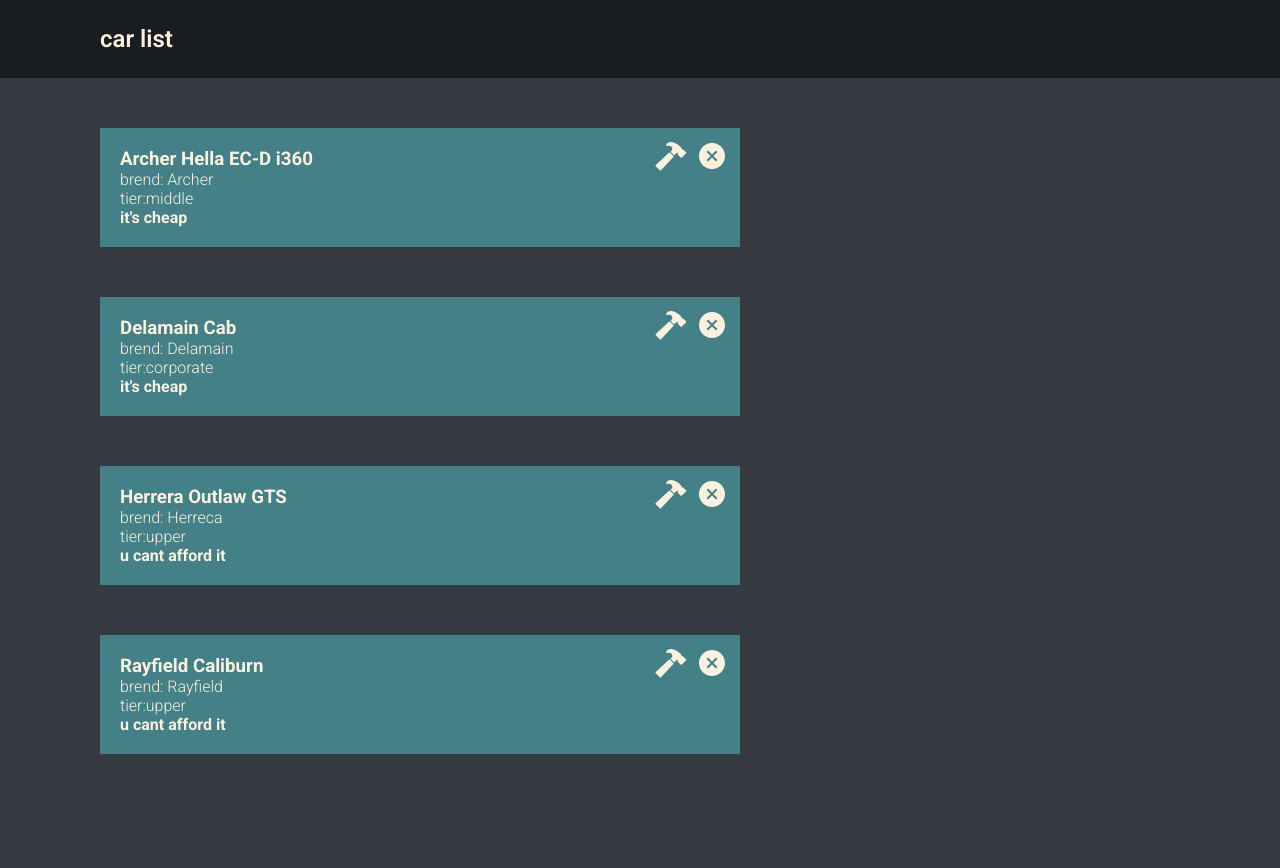
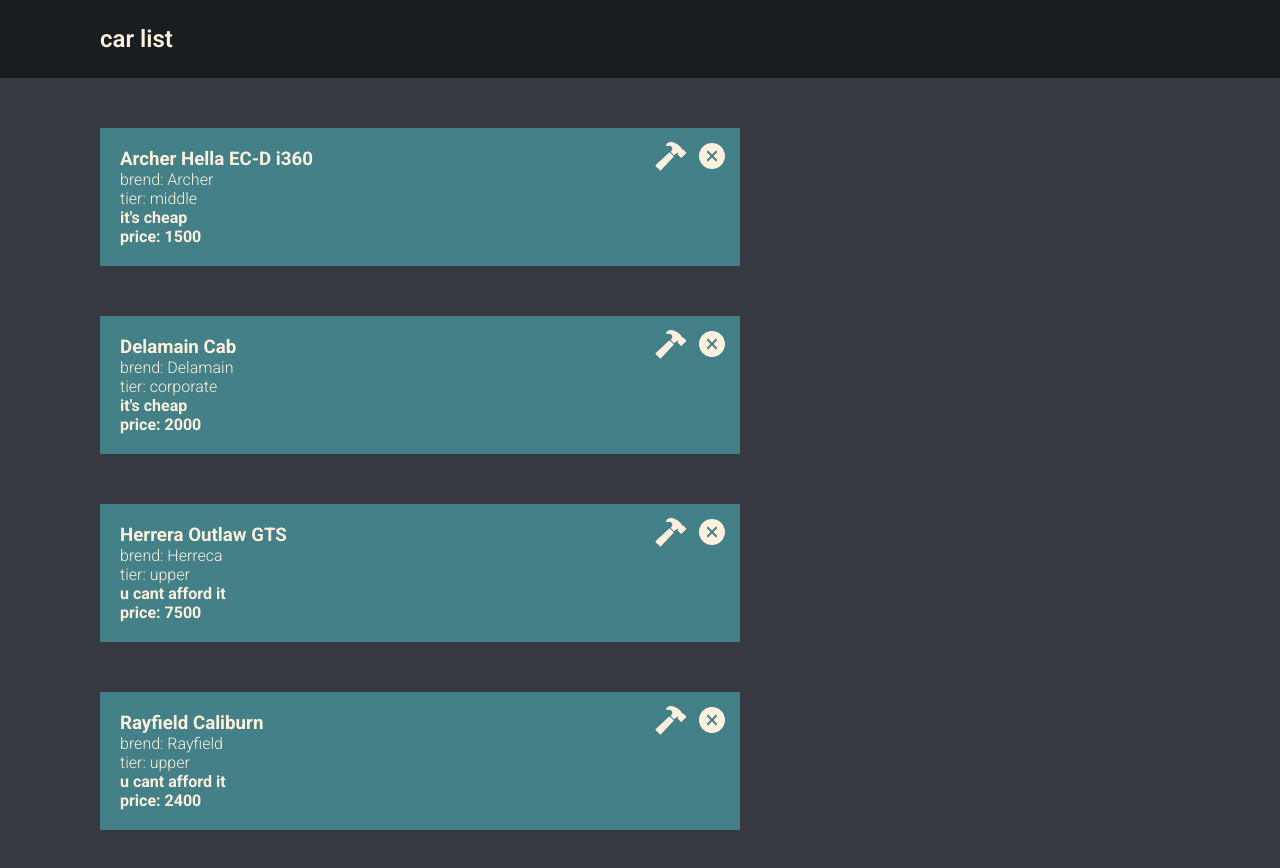
Before and after one commit to zaZZa564/react-project, a React (Create React App) app: page / in a window 1280 px wide. Shown: the top 868 px of the page. Built offline with nearby package versions, Linux system fonts and the light colour scheme.

Commit message:
AddCar component

```diff
--- a/src/components/Car.js
+++ b/src/components/Car.js
@@ -10,8 +10,9 @@ class Car extends React.Component {
           <IoHammerSharp className="edit-icon" />
           <h3>{this.car.model}</h3>
           <p>brend: {this.car.brend}</p>
-          <p>tier:{this.car.tier}</p>
+          <p>tier: {this.car.tier}</p>
           <b>{this.car.horsePower >= 750 ? 'u cant afford it' : 'it\'s cheap'}</b>
+          <p><strong>price: {this.car.price}</strong></p>
         </div>
     );
   }
--- a/src/components/Cars.js
+++ b/src/components/Cars.js
@@ -12,7 +12,8 @@ class Cars extends React.Component {
           tier: 'middle',
           model: 'Archer Hella EC-D i360',
           horsePower: 212,
-          seats: 4
+          seats: 4,
+          price: 1500
         },
         {
           id: 2,
@@ -20,7 +21,8 @@ class Cars extends React.Component {
           tier: 'corporate',
           model: 'Delamain Cab',
           horsePower: 333,
-          seats: 4
+          seats: 4,
+          price: 2000
         },
         {
           id: 3,
@@ -28,7 +30,8 @@ class Cars extends React.Component {
           tier: 'upper',
           model: 'Herrera Outlaw GTS',
           horsePower: 755,
-          seats: 4
+          seats: 4,
+          price: 7500
         },
         {
           id: 4,
@@ -36,7 +39,8 @@ class Cars extends React.Component {
           tier: 'upper',
           model: 'Rayfield Caliburn',
           horsePower: 1660,
-          seats: 2
+          seats: 2,
+          price: 2400
         }
       ]
     }
```
Also changed, not shown: src/components/AddCar.js (added, +18 -0 lines).
